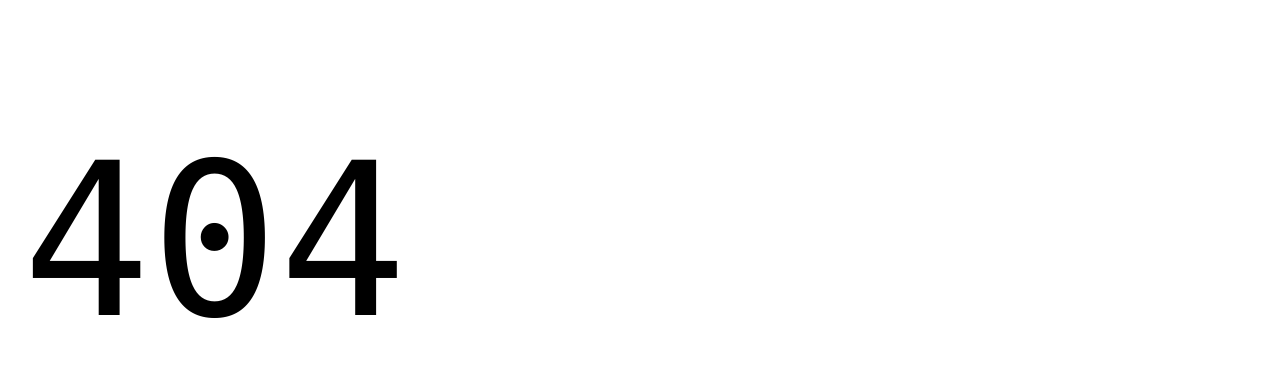
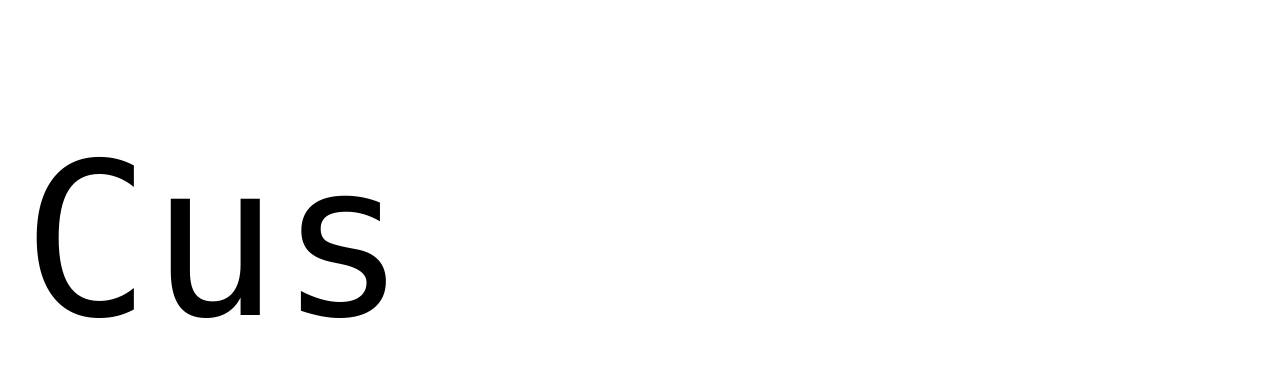
Before and after one commit to RudalfRomeroV/helix-boilerplate, a website with bundled scripts: page 404.html in a window 1280 px wide. Shown: the part 67-441 px from the top of the page. Built offline with nearby package versions, Linux system fonts and the light colour scheme; files whose address does not match are found by name.

Commit message:
Update 404.html

```diff
--- a/404.html
+++ b/404.html
@@ -53,7 +53,7 @@
   <main class="error">
     <div class="section">
       <svg viewBox="1 0 38 18" class="error-number">
-        <text x="0" y="17">404</text>
+        <text x="0" y="17">Custom 404</text>
       </svg>
       <h2 class="error-message">Page Not Found</h2>
       <p class="button-container">
```
